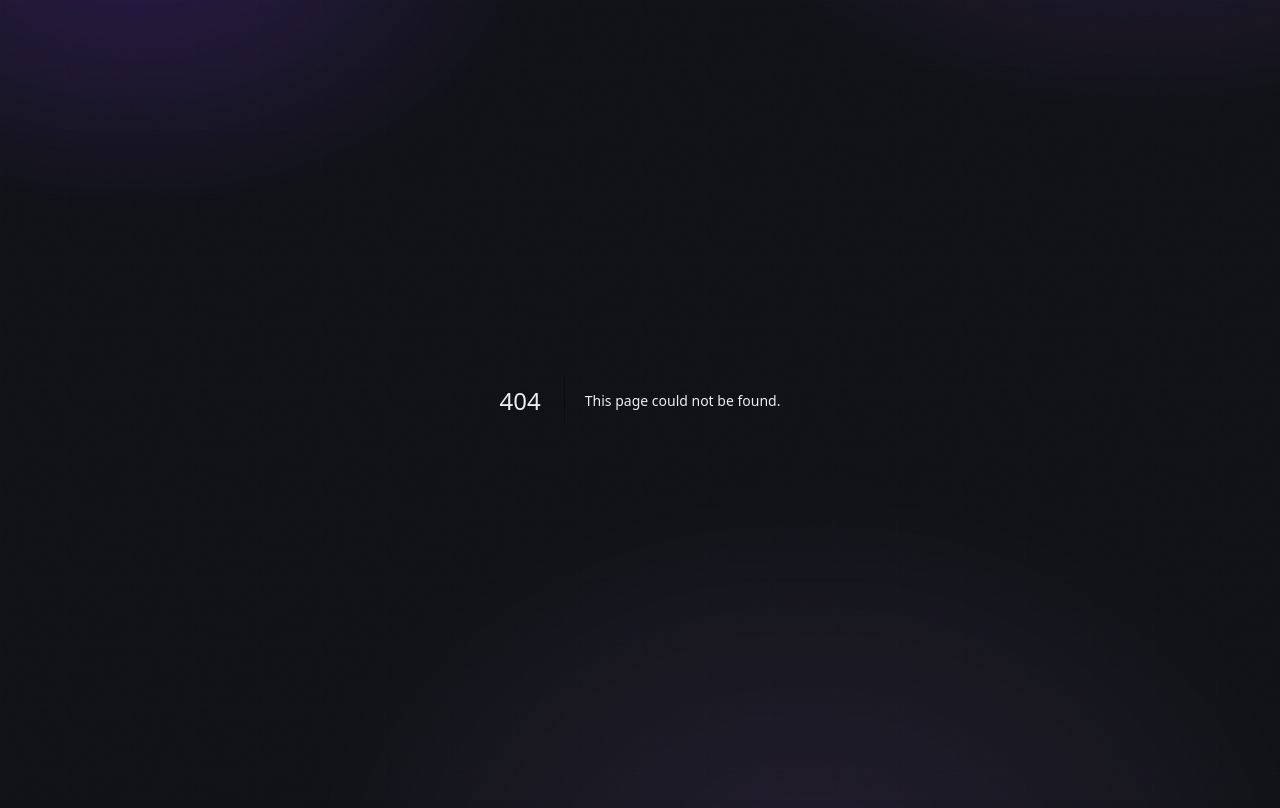
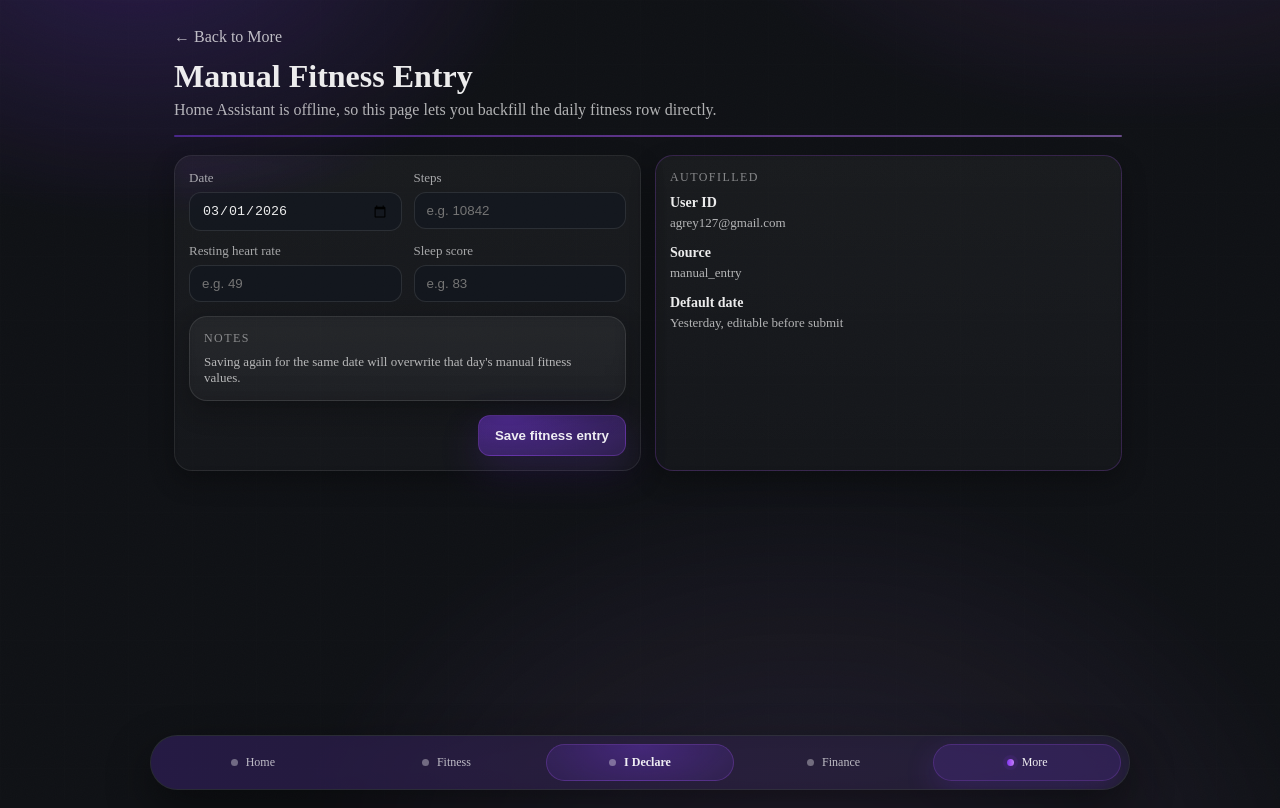
Before and after one commit to agrey127/ai_overlord, a Next.js app: page /baseline/more/manual-fitness in a window 1280 px wide. Before the commit this address had no page. Built offline with nearby package versions, Linux system fonts and the light colour scheme.

Commit message:
Add manual fitness entry page
# Conflicts:
#	app/baseline/more/page.tsx

```diff
--- /dev/null
+++ b/app/baseline/more/manual-fitness/ManualFitnessForm.tsx
@@ -0,0 +1,160 @@
+"use client";
+
+import { useEffect, useState } from "react";
+import { useFormStatus } from "react-dom";
+import { submitManualFitness } from "./actions";
+
+const inputStyle: React.CSSProperties = {
+  width: "100%",
+  padding: "10px 12px",
+  borderRadius: 12,
+  border: "1px solid rgba(255,255,255,0.10)",
+  background: "rgba(18, 22, 32, 0.55)",
+  color: "rgba(255,255,255,0.92)",
+  outline: "none",
+};
+
+const labelStyle: React.CSSProperties = {
+  display: "block",
+  marginBottom: 6,
+  color: "rgba(255,255,255,0.62)",
+  fontSize: 13,
+};
+
+function SubmitButton() {
+  const { pending } = useFormStatus();
+
+  return (
+    <button
+      type="submit"
+      disabled={pending}
+      style={{
+        padding: "12px 16px",
+        borderRadius: 12,
+        border: "1px solid rgba(168, 85, 247, 0.28)",
+        background:
+          "radial-gradient(180px 80px at 20% 0%, rgba(124, 58, 237, 0.55), rgba(124, 58, 237, 0.18))",
+        color: "rgba(255,255,255,0.92)",
+        fontWeight: 800,
+        cursor: pending ? "not-allowed" : "pointer",
+        boxShadow: "0 14px 40px rgba(124, 58, 237, 0.18)",
+        transition: "transform 180ms ease, box-shadow 180ms ease, opacity 180ms ease",
+        opacity: pending ? 0.7 : 1,
+      }}
+    >
+      {pending ? "Saving..." : "Save fitness entry"}
+    </button>
+  );
+}
+
+function getLocalYesterday() {
+  const now = new Date();
+  now.setDate(now.getDate() - 1);
+
+  const year = now.getFullYear();
+  const month = String(now.getMonth() + 1).padStart(2, "0");
+  const day = String(now.getDate()).padStart(2, "0");
+
+  return `${year}-${month}-${day}`;
+}
+
+export function ManualFitnessForm() {
+  const [day, setDay] = useState("");
+
+  useEffect(() => {
+    setDay(getLocalYesterday());
+  }, []);
+
+  return (
+    <form action={submitManualFitness} style={{ display: "grid", gap: 14 }}>
+      <div
+        style={{
+          display: "grid",
+          gap: 12,
+          gridTemplateColumns: "repeat(auto-fit, minmax(180px, 1fr))",
+        }}
+      >
+        <div>
+          <label htmlFor="day" style={labelStyle}>
+            Date
+          </label>
+          <input
+            id="day"
+            name="day"
+            type="date"
+            value={day}
+            onChange={(event) => setDay(event.target.value)}
+            required
+            style={inputStyle}
+          />
+        </div>
+
+        <div>
+          <label htmlFor="steps" style={labelStyle}>
+            Steps
+          </label>
+          <input
+            id="steps"
+            name="steps"
+            type="number"
+            min="0"
+            step="1"
+            inputMode="numeric"
+            placeholder="e.g. 10842"
+            required
+            style={inputStyle}
+          />
+        </div>
+
+        <div>
+          <label htmlFor="resting_heart_rate" style={labelStyle}>
+            Resting heart rate
+          </label>
+          <input
+            id="resting_heart_rate"
+            name="resting_heart_rate"
+            type="number"
+            min="0"
+            step="1"
+            inputMode="numeric"
+            placeholder="e.g. 49"
+            required
+            style={inputStyle}
+          />
+        </div>
+
+        <div>
+          <label htmlFor="sleep_score" style={labelStyle}>
+            Sleep score
+          </label>
+          <input
+            id="sleep_score"
+            name="sleep_score"
+            type="number"
+            min="0"
+            step="1"
+            inputMode="numeric"
+            placeholder="e.g. 83"
+            required
+            style={inputStyle}
+          />
+        </div>
+      </div>
+
+      <input type="hidden" name="user_id" value="agrey127@gmail.com" />
+
+      <div className="card" style={{ borderColor: "rgba(255,255,255,0.10)" }}>
+        <div className="card-inner">
+          <div className="card-title">Notes</div>
+          <div className="card-muted" style={{ marginTop: 8, fontSize: 13 }}>
+            Saving again for the same date will overwrite that day&apos;s manual fitness values.
+          </div>
+        </div>
+      </div>
+
+      <div style={{ display: "flex", justifyContent: "flex-end" }}>
+        <SubmitButton />
+      </div>
+    </form>
+  );
+}
--- /dev/null
+++ b/app/baseline/more/manual-fitness/actions.ts
@@ -0,0 +1,64 @@
+"use server";
+
+import { revalidatePath } from "next/cache";
+import { redirect } from "next/navigation";
+import { supabaseClient } from "@/lib/supabase/client";
+
+const USER_ID = "agrey127@gmail.com";
+
+function requireDay(formData: FormData) {
+  const day = String(formData.get("day") ?? "").trim();
+  if (!/^\d{4}-\d{2}-\d{2}$/.test(day)) {
+    throw new Error("Date must be YYYY-MM-DD");
+  }
+  return day;
+}
+
+function requireInt(formData: FormData, key: string, label: string) {
+  const raw = String(formData.get(key) ?? "").trim();
+  if (!raw) throw new Error(`${label} is required`);
+  if (!/^\d+$/.test(raw)) throw new Error(`${label} must be a whole number`);
+
+  const value = Number(raw);
+  if (!Number.isFinite(value)) throw new Error(`${label} is invalid`);
+
+  return Math.trunc(value);
+}
+
+export async function submitManualFitness(formData: FormData) {
+  const userId = String(formData.get("user_id") ?? "").trim();
+  if (userId !== USER_ID) {
+    throw new Error("Unexpected user_id");
+  }
+
+  const day = requireDay(formData);
+  const steps = requireInt(formData, "steps", "Steps");
+  const restingHeartRate = requireInt(formData, "resting_heart_rate", "Resting heart rate");
+  const sleepScore = requireInt(formData, "sleep_score", "Sleep score");
+
+  const supabase = supabaseClient();
+  const now = new Date().toISOString();
+
+  const { error } = await supabase.from("fitness_daily").upsert(
+    {
+      user_id: USER_ID,
+      day,
+      steps,
+      resting_heart_rate: restingHeartRate,
+      sleep_score: sleepScore,
+      source: "manual_entry",
+      captured_at: now,
+      source_updated_at: now,
+    },
+    { onConflict: "user_id,day" }
+  );
+
+  if (error) throw new Error(`fitness_daily: ${error.message}`);
+
+  revalidatePath("/baseline");
+  revalidatePath("/baseline/fitness");
+  revalidatePath("/baseline/more");
+  revalidatePath("/baseline/more/manual-fitness");
+
+  redirect("/baseline/fitness");
+}
--- /dev/null
+++ b/app/baseline/more/manual-fitness/page.tsx
@@ -0,0 +1,72 @@
+import Link from "next/link";
+import { ManualFitnessForm } from "./ManualFitnessForm";
+
+export default function ManualFitnessPage() {
+  return (
+    <main style={{ maxWidth: 980, margin: "0 auto", padding: "20px 16px 90px" }}>
+      <header style={{ marginBottom: 18 }}>
+        <Link
+          href="/baseline/more"
+          style={{ textDecoration: "none", color: "rgba(255,255,255,0.72)" }}
+        >
+          ← Back to More
+        </Link>
+
+        <h1 style={{ margin: "12px 0 0 0" }}>Manual Fitness Entry</h1>
+        <p className="card-muted" style={{ marginTop: 6 }}>
+          Home Assistant is offline, so this page lets you backfill the daily fitness row directly.
+        </p>
+
+        <div
+          style={{
+            height: 2,
+            marginTop: 12,
+            borderRadius: 999,
+            background: "linear-gradient(90deg, var(--p1), var(--p2), var(--p3))",
+            opacity: 0.5,
+          }}
+        />
+      </header>
+
+      <div
+        style={{
+          display: "grid",
+          gap: 14,
+          gridTemplateColumns: "repeat(auto-fit, minmax(280px, 1fr))",
+        }}
+      >
+        <div className="card">
+          <div className="card-inner">
+            <ManualFitnessForm />
+          </div>
+        </div>
+
+        <aside className="card" style={{ borderColor: "rgba(168, 85, 247, 0.22)" }}>
+          <div className="card-inner">
+            <div className="card-title">Autofilled</div>
+            <div style={{ marginTop: 10, fontSize: 14, fontWeight: 700 }}>
+              User ID
+            </div>
+            <div className="card-muted" style={{ marginTop: 4, fontSize: 13 }}>
+              agrey127@gmail.com
+            </div>
+
+            <div style={{ marginTop: 14, fontSize: 14, fontWeight: 700 }}>
+              Source
+            </div>
+            <div className="card-muted" style={{ marginTop: 4, fontSize: 13 }}>
+              manual_entry
+            </div>
+
+            <div style={{ marginTop: 14, fontSize: 14, fontWeight: 700 }}>
+              Default date
+            </div>
+            <div className="card-muted" style={{ marginTop: 4, fontSize: 13 }}>
+              Yesterday, editable before submit
+            </div>
+          </div>
+        </aside>
+      </div>
+    </main>
+  );
+}
--- a/app/baseline/more/page.tsx
+++ b/app/baseline/more/page.tsx
@@ -12,6 +12,12 @@ const modules: Module[] = [
     title: "Nutrition",
     description: "Daily macro split + today's food log.",
     href: "/baseline/more/nutrition",
+  },
+  {
+    title: "Manual Fitness",
+    description: "Backfill sleep score, RHR, and steps.",
+    href: "/baseline/more/manual-fitness",
+    accent: true,
   },
   {
     title: "Relationships",
```
